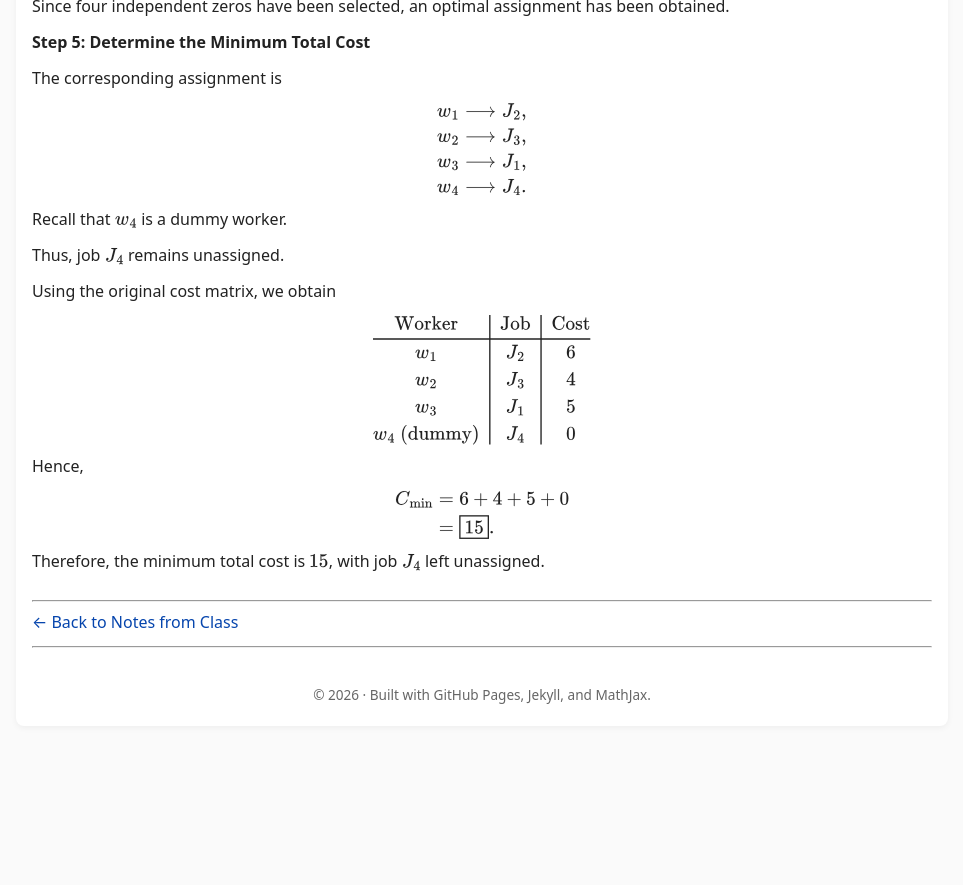
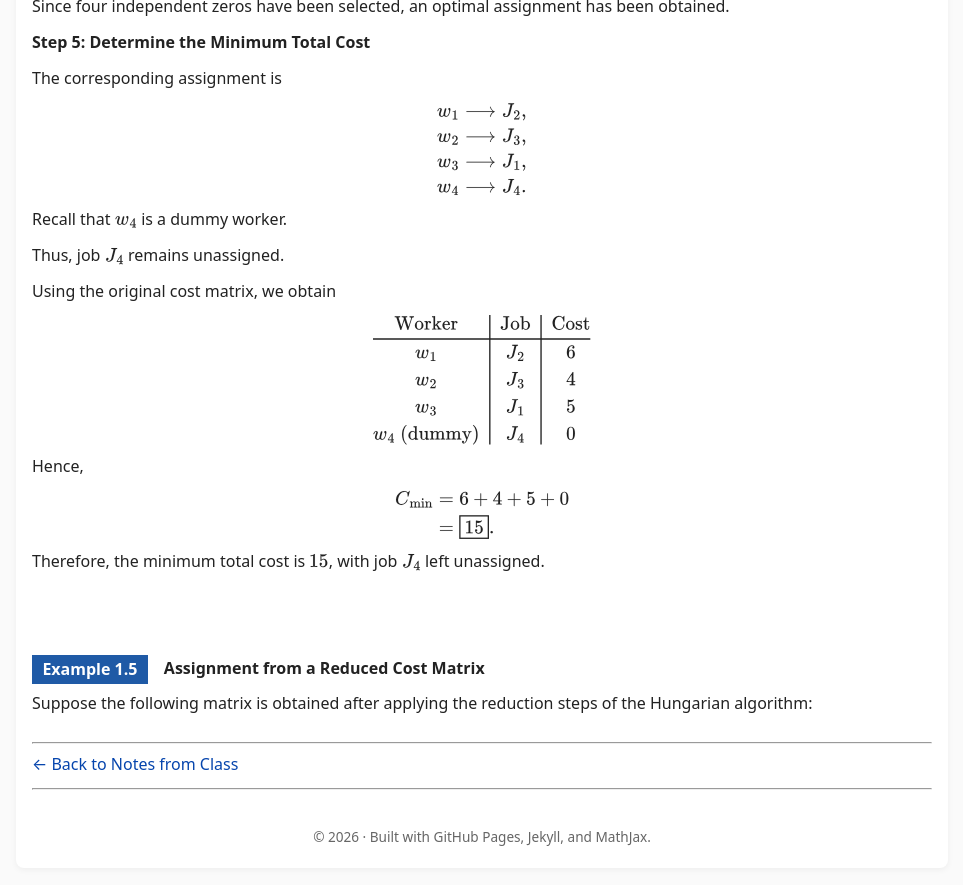
Before and after one commit to SaleemKamaludin/SaleemKamaludin.github.io, a Jekyll site: the page built from courses/math-2276/notes-from-class/supplementary-lecture-6/index.md, in a window 1280 px wide and 900 px high, scrolled down 11453 px. Shown: the top 885 px of the window, without its empty margins (158-1121 px from the left). Built offline with Jekyll 4.4.1, drawn with Linux system fonts in a browser that asks for light colours; before the commit the page ends 12211 px from its top, so only the background shows below that.

Commit message:
Begin Example 1.5 on assignment from a reduced cost matrix

```diff
--- a/courses/math-2276/notes-from-class/supplementary-lecture-6/index.md
+++ b/courses/math-2276/notes-from-class/supplementary-lecture-6/index.md
@@ -1937,6 +1937,23 @@ C_{\min}
 </div>
 </div>
 
+<div style="height: 2rem;"></div>
+
+<div id="example-assignment-from-reduced-cost-matrix" class="math-env example">
+
+  <div class="math-env-heading">
+    <span class="math-env-tag">Example 1.5</span>
+    <span class="math-env-title">Assignment from a Reduced Cost Matrix</span>
+  </div>
+
+  <p>
+    Suppose the following matrix is obtained after
+    applying the reduction steps of the Hungarian
+    algorithm:
+  </p>
+
+</div>
+
 
 
 <hr>
```
